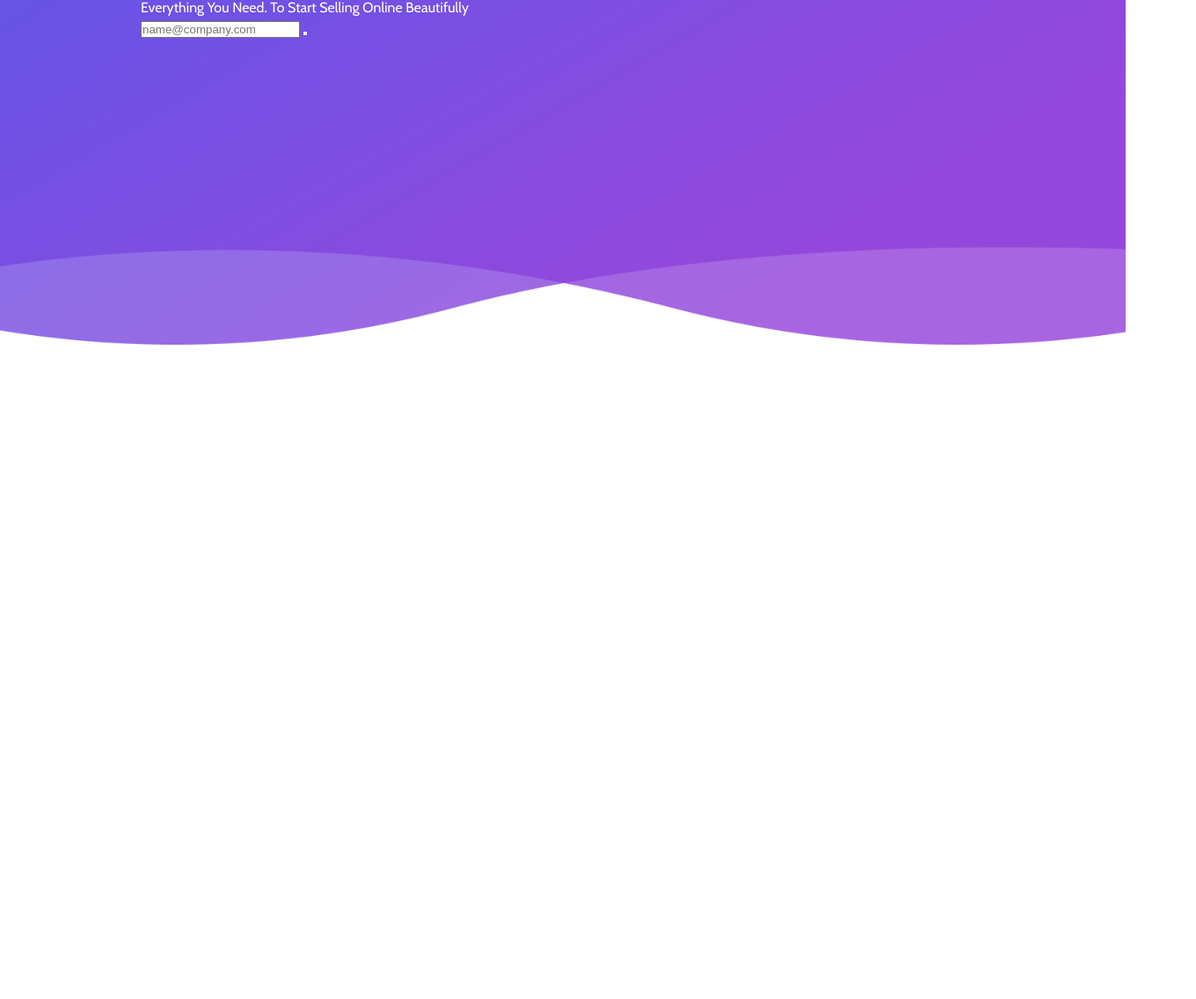
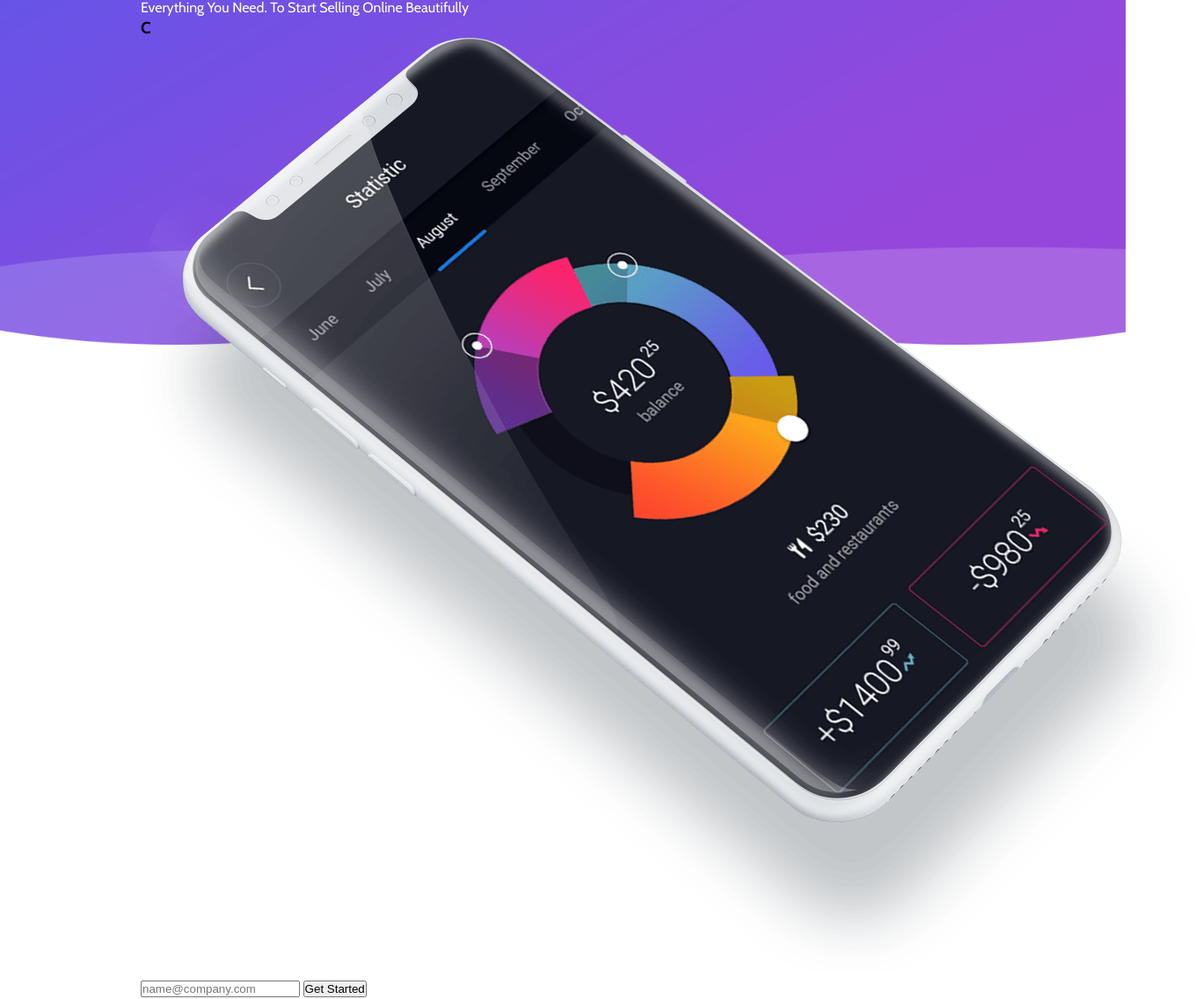
Before and after one commit to dontehightower/V5-Frontend-Speedrun, a plain HTML site: page Ca-app/index.html in a window 1280 px wide. Shown: the part 408-1544 px from the top of the page at 88% size, 1360 px wide, since content can reach past the window. Before the commit the page ends 800 px from the top, so only its background shows below. Drawn offline with nearby package versions, Linux system fonts and the light colour scheme; a script that the page names is missing.

Commit message:
add home section html

```diff
--- a/Ca-app/index.html
+++ b/Ca-app/index.html
@@ -25,10 +25,16 @@
     </nav>
   </header>
   <section id='home'>
-    <h1>Colorlib app</h1>
-    <p>Everything You Need. To Start Selling Online Beautifully</p>
-    <input id='cta-input' type="text" placeholder='name@company.com'>
-    <button class='cta-inverse'></button>
+    <main id='welcome-message'>
+      <h1>Colorlib app</h1>
+      <p>Everything You Need. To Start Selling Online Beautifully</p>
+      <h3 id='big-c'>C</h3>
+    </main>
+    <img src="img/bg-img/welcome-img.png" alt="App on iphone X">
+    <form action="#">
+      <input class='email' id='cta-input' type="text" placeholder='name@company.com'>
+      <input class='submit' type="submit" value='Get Started' />
+    </form>
   </section>
 </body>
 </html>
```
